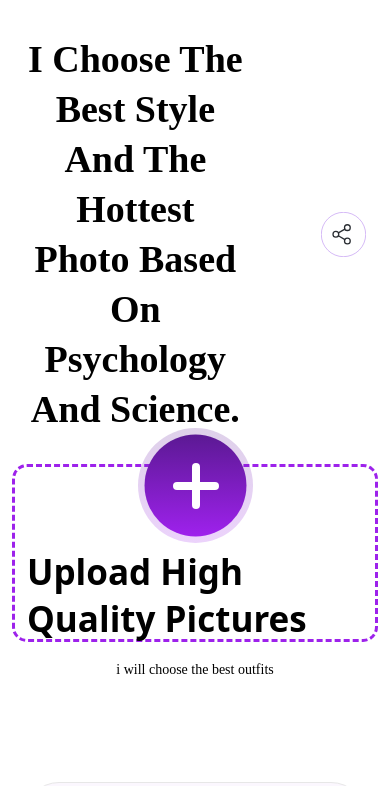
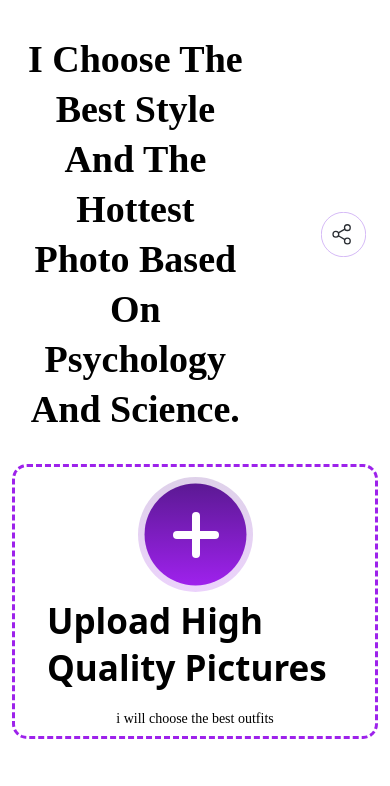
Before and after one commit to imrancs058/cary, a Next.js app: page /components/MainLayout in a window 390 px wide. Shown: the top 786 px of the page. Built offline with nearby package versions, Linux system fonts and the light colour scheme; a web font is replaced by a local one.

Commit message:
Some changes

```diff
--- a/pages/components/ImageCard.tsx
+++ b/pages/components/ImageCard.tsx
@@ -8,7 +8,7 @@ interface IImageCard {
   title?: string;
   description?: string;
 }
-const ImageCard: React.FC<IImageCard> = ({ number, circleNumber }) => {
+const ImageCard: React.FC<IImageCard> = ({ img, number, circleNumber }) => {
   return (
     <>
       <Col
@@ -34,8 +34,7 @@ const ImageCard: React.FC<IImageCard> = ({ number, circleNumber }) => {
             height: "464px",
             padding: "10px",
             borderRadius: "30px",
-            background:
-              "url('https://s3-alpha-sig.figma.com/img/52ff/d5b9/f6b60977d5a76cdab5b6227964cf9cd8?Expires=1704067200&Signature=RUy7ucUnJnS8lQmpiRpVcTQzCJiYP6fFX94MtN1cSIX~wTW69kLY91zh8gmcTfrIYaNdYk0G4PH~1uF~V4cz-jyxpmtml7XHDzUIuYX4JvcPJUAK7eUqcZzjbbHrIzB0ipxh7fBZh31uk5JLT0k94FhgY8nhcRLq8V-mmKzQRoCkxkz28O1jFSe1SKOqUm7R0PiKnFE0Pv6HKJAmQYOje4GygqlXpYdW-ARCOWIXuUMlCqTnewhioy6YRoATN0UUjiPo57ZIGvf7UykoLAZg1af7bLFNQ120gDbjZXi2Dn13fC2dcRdmx3wfBd5VUlT1M~kAyakvthdr1PAOhhQq1Q__&Key-Pair-Id=APKAQ4GOSFWCVNEHN3O4') lightgray 0px -7.219px / 100% 129.757% no-repeat",
+            background: `url(${img})`,
             display: "flex",
             flexDirection: "column",
             justifyContent: "space-between",
--- a/pages/components/ImageUpload.tsx
+++ b/pages/components/ImageUpload.tsx
@@ -31,10 +31,12 @@ const ImageUploader: React.FC<IImageUploader> = ({ isUploadedFiles, selectedFile
       if (selectedFiles.length === 10) {
         return;
       } else {
+
         acceptedFiles.forEach((file: File) => {
           const reader = new FileReader();
           reader.onload = () => {
             const binaryStr = reader.result;
+            console.log(reader, binaryStr, "file")
             setSelectedFiles((prev: IBinaryFile[]) => [
               ...prev,
               {
--- a/pages/components/MainLayout.tsx
+++ b/pages/components/MainLayout.tsx
@@ -67,6 +67,7 @@ const MainLayout = () => {
       ? setIsUploadedFiles(false)
       : setIsUploadedFiles(true);
   }, [selectedFiles]);
+  console.log(selectedFiles, "selectedFiles")
   return (
     <div className="bg-white p-4">
       <Col>
@@ -93,7 +94,8 @@ const MainLayout = () => {
         <Row className="image_cards_row">
           {selectedFiles?.map((file, index) => (
             <Col key={index} lg={4} md={4} sm={12} xs={12}>
-              <ImageCard number={index + 1} circleNumber={`${index + 1}/10`} />
+
+              <ImageCard img={URL.createObjectURL(file.file)} number={index + 1} circleNumber={`${index + 1}/10`} />
             </Col>
           ))}
 
--- a/styles/globals.css
+++ b/styles/globals.css
@@ -126,6 +126,7 @@ a {
   line-height: normal;
   text-transform: capitalize;
   margin-bottom: 20px;
+  margin-left: 20px;
 }
 
 .image_uploader_div_3 {
@@ -206,13 +207,13 @@ a {
   }
 
   .image_uploader_main_div {
-    height: 178px;
+    height: 275px;
     border-radius: 15px;
   }
 
   .image_uploader_main_div_files {
     border: 3px dashed #9d22eb;
-    height: 159px;
+    height: 209px;
     width: 100%;
     border-radius: 15px;
     margin-top: 20px;
```
